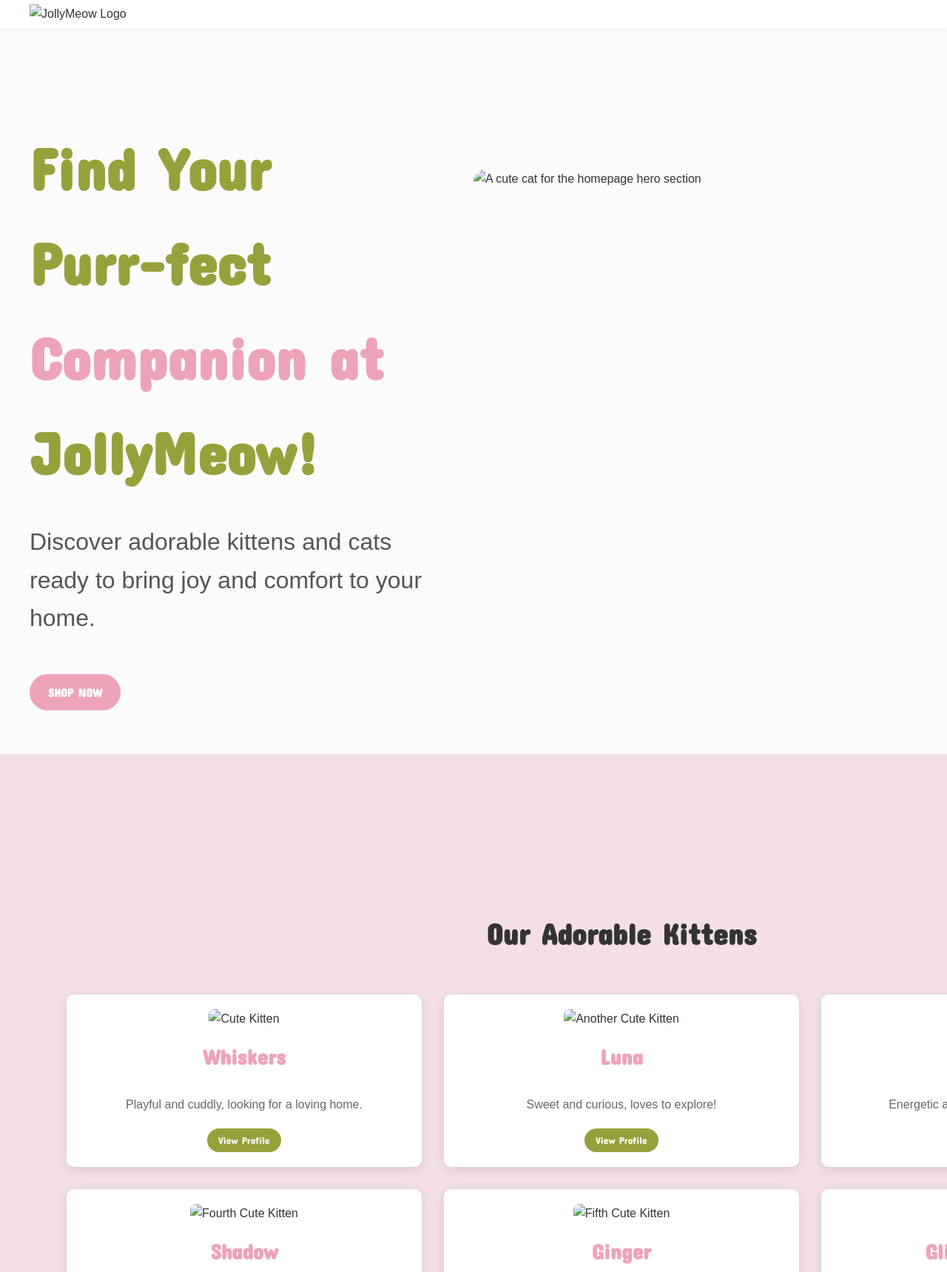
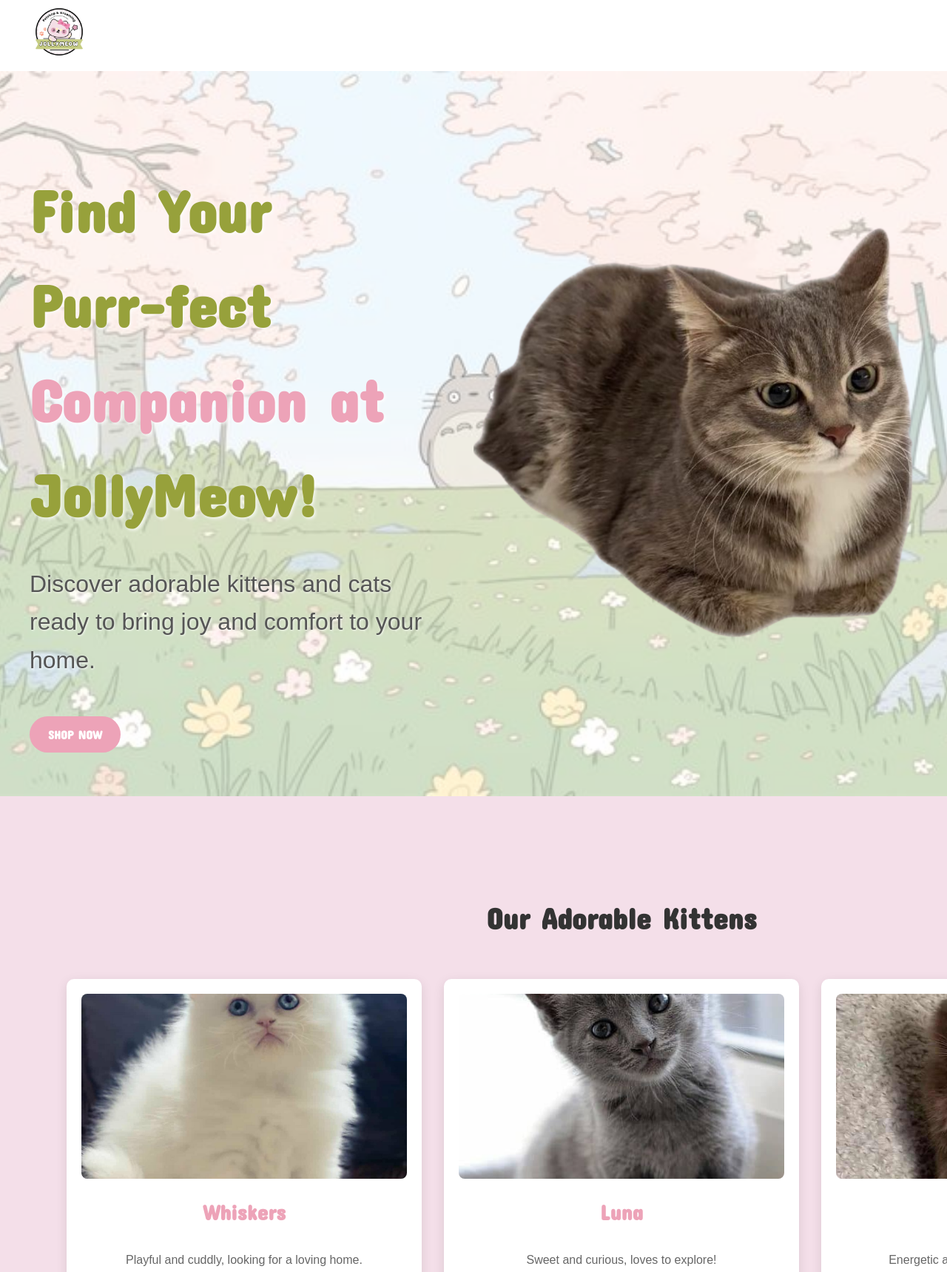
Before and after one commit to BlueCottonn/ecommerce, a plain HTML site: page Ecommerce/index.html in a window 1280 px wide. Shown: the part 2-1721 px from the top of the page at 74% size. Drawn offline with Linux system fonts and the light colour scheme; the site is published under a folder, as on GitHub Pages, so addresses that start at the root find nothing; a web font is replaced by a local one.

Commit message:
Update index.html

```diff
--- a/Ecommerce/index.html
+++ b/Ecommerce/index.html
@@ -143,7 +143,7 @@
 /* Hero Section */
 .hero-section {
     /* CHANGE THIS LINE: Update the URL to your new background image file */
-    background-image: url('/img/BGIMAGE.jpg');
+    background-image: url('Ecommerce/img/BGIMAGE.jpg');
     background-size: cover;
     background-position: center bottom; /* Keeps Totoro visible at the bottom */
     color: #333;
@@ -460,7 +460,7 @@
     <header class="navbar">
         <div class="container">
             <div class="logo">
-                <img src="/img/Logo.png" alt="JollyMeow Logo">
+                <img src="Ecommerce/img/Logo.png" alt="JollyMeow Logo">
             </div>
             <nav>
                 <ul>
@@ -481,8 +481,8 @@
                     <a href="#shop" class="btn">Shop Now</a>
                 </div>
                 <div class="hero-image-placeholder">
-                    <img src="/img/catbefore.png" alt="A cute cat for the homepage hero section" class="cat-normal">
-                    <img src="/img/catafter.png" alt="A different cat image on hover" class="cat-hover">
+                    <img src="Ecommerce/img/catbefore.png" alt="A cute cat for the homepage hero section" class="cat-normal">
+                    <img src="Ecommerce/img/catafter.png" alt="A different cat image on hover" class="cat-hover">
                 </div>
             </div>
         </section>
@@ -492,37 +492,37 @@
                 <h2>Our Adorable Kittens</h2>
                 <div class="cat-grid">
                     <div class="cat-card">
-                        <img src="/img/whiskers.jpg" alt="Cute Kitten">
+                        <img src="Ecommerce/img/whiskers.jpg" alt="Cute Kitten">
                         <h3>Whiskers</h3>
                         <p>Playful and cuddly, looking for a loving home.</p>
                         <button class="btn-small">View Profile</button>
                     </div>
                     <div class="cat-card">
-                        <img src="/img/luna.jpg" alt="Another Cute Kitten">
+                        <img src="Ecommerce/img/luna.jpg" alt="Another Cute Kitten">
                         <h3>Luna</h3>
                         <p>Sweet and curious, loves to explore!</p>
                         <button class="btn-small">View Profile</button>
                     </div>
                     <div class="cat-card">
-                        <img src="/img/milo.jpg" alt="Third Cute Kitten">
+                        <img src="Ecommerce/img/milo.jpg" alt="Third Cute Kitten">
                         <h3>Milo</h3>
                         <p>Energetic and friendly, perfect for families.</p>
                         <button class="btn-small">View Profile</button>
                     </div>
                     <div class="cat-card">
-                        <img src="/img/shadow.jpg" alt="Fourth Cute Kitten">
+                        <img src="Ecommerce/img/shadow.jpg" alt="Fourth Cute Kitten">
                         <h3>Shadow</h3>
                         <p>Sleek and mysterious, a quiet companion.</p>
                         <button class="btn-small">View Profile</button>
                     </div>
                     <div class="cat-card">
-                        <img src="/img/ginger.jpg" alt="Fifth Cute Kitten">
+                        <img src="Ecommerce/img/ginger.jpg" alt="Fifth Cute Kitten">
                         <h3>Ginger</h3>
                         <p>Warm and affectionate, loves sunbathing.</p>
                         <button class="btn-small">View Profile</button>
                     </div>
                     <div class="cat-card">
-                        <img src="/img/jasper.jpg" alt="Sixth Cute Kitten">
+                        <img src="Ecommerce/img/jasper.jpg" alt="Sixth Cute Kitten">
                         <h3>Glitter Sparkles</h3>
                         <p>A little explorer, always up for a game.</p>
                         <button class="btn-small">View Profile</button>
```
